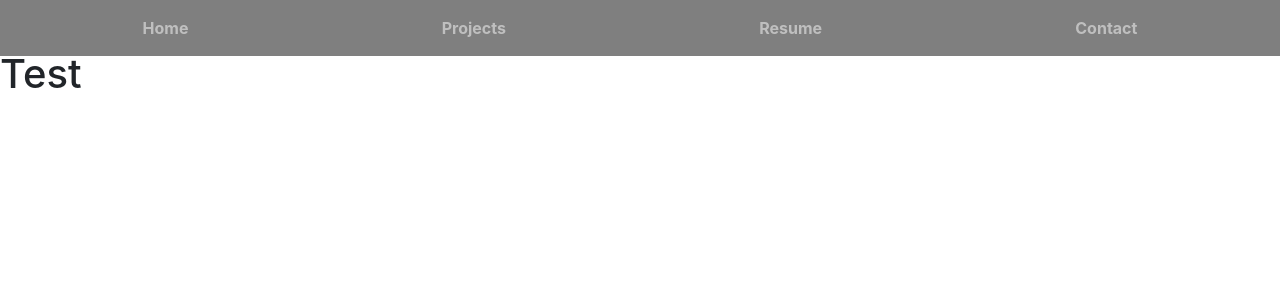
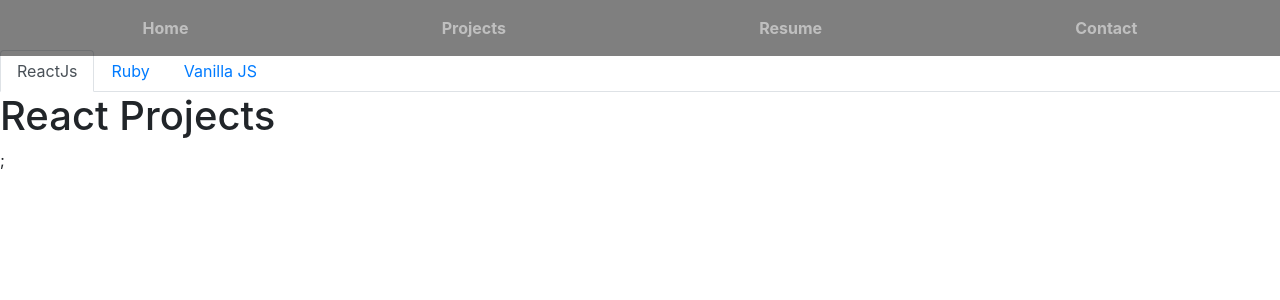
Before and after one commit to tylerjvalley/react_portfolio, a React (Create React App) app: page / in a window 1280 px wide. Shown: the top 300 px of the page. Built offline with nearby package versions, Linux system fonts and the light colour scheme.

Commit message:
Add tabs to project page

```diff
--- a/src/Containers/Projects/Projects.js
+++ b/src/Containers/Projects/Projects.js
@@ -1,6 +1,8 @@
 import React, { Component } from 'react';
 import Navigation from '../../Components/Navigation/Navigation';
 import Aux from '../../HOC/Aux';
+import Tab from 'react-bootstrap/Tab';
+import Tabs from 'react-bootstrap/Tabs';
 import './Projects.css';
 
 class Projects extends Component {
@@ -14,7 +16,17 @@ class Projects extends Component {
             <div className="projects-page">
                 <Navigation />
                 <div className="category-tabs">
-                    <h1>Test</h1>
+                    <Tabs defaultActiveKey="react" id="uncontrolled-tab-example">
+                        <Tab eventKey="react" title="ReactJs">
+                            <h1>React Projects</h1>
+                        </Tab>
+                        <Tab eventKey="ruby" title="Ruby">
+                            <h1>Ruby Projects</h1>
+                        </Tab>
+                        <Tab eventKey="js" title="Vanilla JS">
+                            <h1>Javascript Projects</h1>
+                        </Tab>
+                    </Tabs>;
                 </div>
             </div>
         )
```
